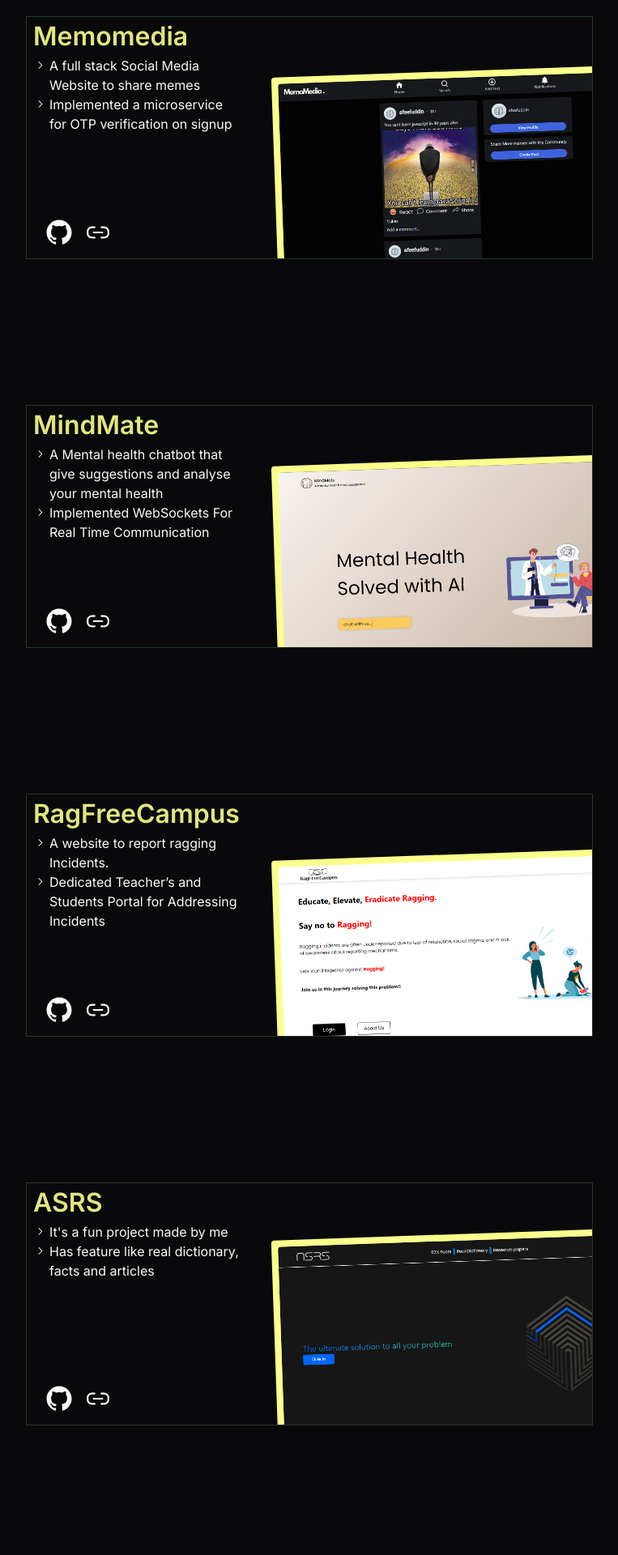
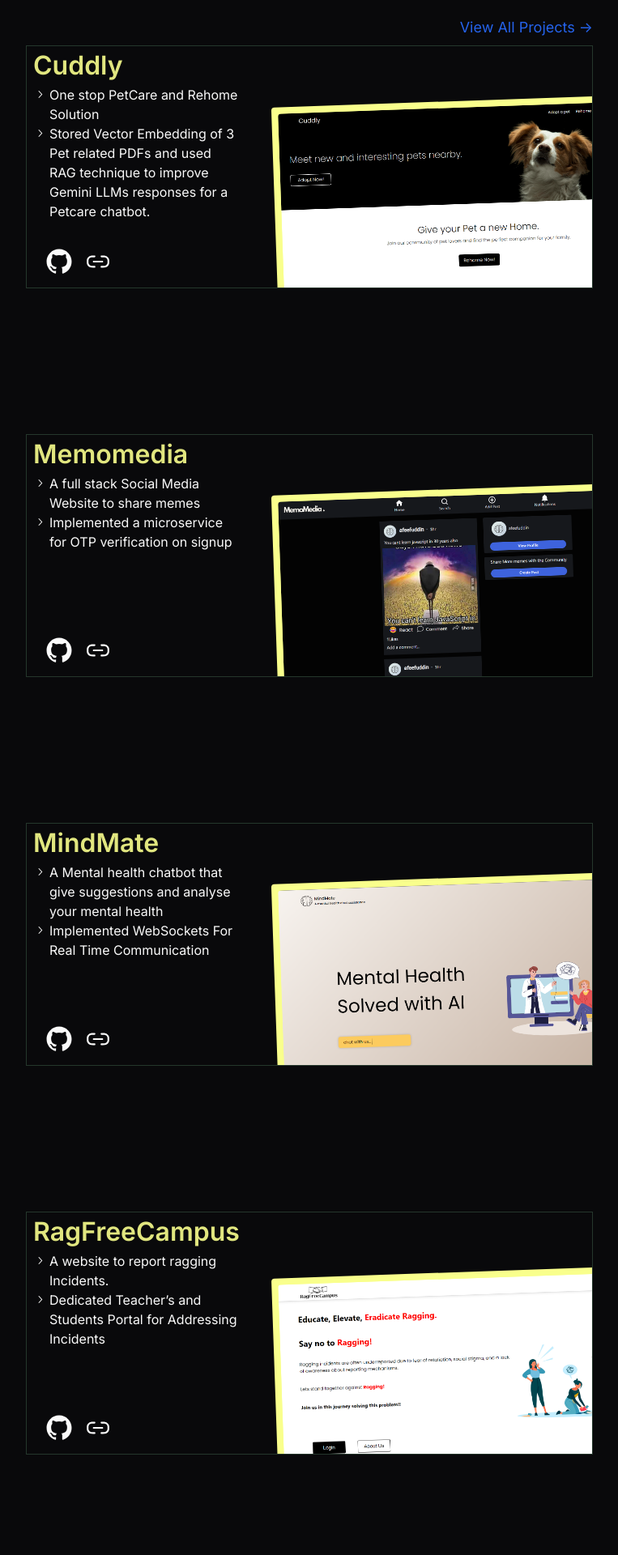
Before and after one commit to afeefuddin/portfolio, a Next.js app: page / in a window 1280 px wide. Shown: the part 1600-3520 px from the top of the page at 81% size, without its empty margins (258-1021 px from the left). Built offline with nearby package versions, Linux system fonts and the light colour scheme.

Commit message:
Portfolio Updated

```diff
--- a/src/app/page.tsx
+++ b/src/app/page.tsx
@@ -54,14 +54,30 @@ export default function Home() {
 
           <div className='text-4xl '>Projects</div>
           <div className=''>
-            <div className='h-[60vh] sticky top-24'><Project projectName='Memomedia' image='/memomedia.png' projectDescription1="
+              <div className='text-end text-lg mb-2 text-blue-600 cursor-pointer'>
+                <a href='https://github.com/afeefuddin?tab=repositories' target='_blank'>
+                View All Projects -{'>'}
+                </a>
+                </div>
+            <div className='h-[60vh] sticky top-24'>
+            <Project projectName='Cuddly' image='/cuddly.png' projectDescription1="
+          One stop PetCare and Rehome Solution"
+              projectDescription2="Stored Vector Embedding of 3 Pet related PDFs and used RAG technique to improve Gemini
+              LLMs responses for a Petcare chatbot."
+              liveURL = "https://cuddly-buddy.vercel.app/"
+              githubLink='https://github.com/algovengers/cuddly'
+            />
+            </div>
+            <div className='h-[60vh] sticky top-36 '>
+            <Project projectName='Memomedia' image='/memomedia.png' projectDescription1="
           A full stack Social Media Website to share memes"
               projectDescription2="Implemented a microservice for OTP verification on signup"
               liveURL = "https://memomedia.vercel.app/"
               githubLink='https://github.com/afeefuddin/memomedia'
             />
             </div>
-            <div className='h-[60vh] sticky top-36 '><Project projectName='MindMate' image='/mindmate.png' projectDescription1="A Mental health chatbot that give suggestions and analyse your mental health"
+            <div className='h-[60vh] sticky top-52'>
+            <Project projectName='MindMate' image='/mindmate.png' projectDescription1="A Mental health chatbot that give suggestions and analyse your mental health"
               projectDescription2="Implemented WebSockets For Real Time Communication"
               githubLink='https://github.com/afeefuddin/MindMate'
               liveURL='https://mind-mate-wellness.vercel.app/' />
@@ -74,12 +90,6 @@ export default function Home() {
                 githubLink='https://github.com/afeefuddin/RagFreeCampus'
                 liveURL='https://ragfreecampus.web.app/'
               /></div>
-            <div className='h-[60vh] md:h-[60vh] sticky top-52'>
-              <Project projectName='ASRS' image='/ss.png' projectDescription1="It's a fun project made by me"
-                projectDescription2='Has feature like real dictionary, facts and articles'
-                githubLink='https://github.com/afeefuddin/asrs'
-                liveURL='https://asrs.vercel.app/' />
-            </div>
 
           </div>
         </div>
```
Also changed, not shown: src/components/about.tsx (+1 -1 lines), public/cuddly.png (added).
